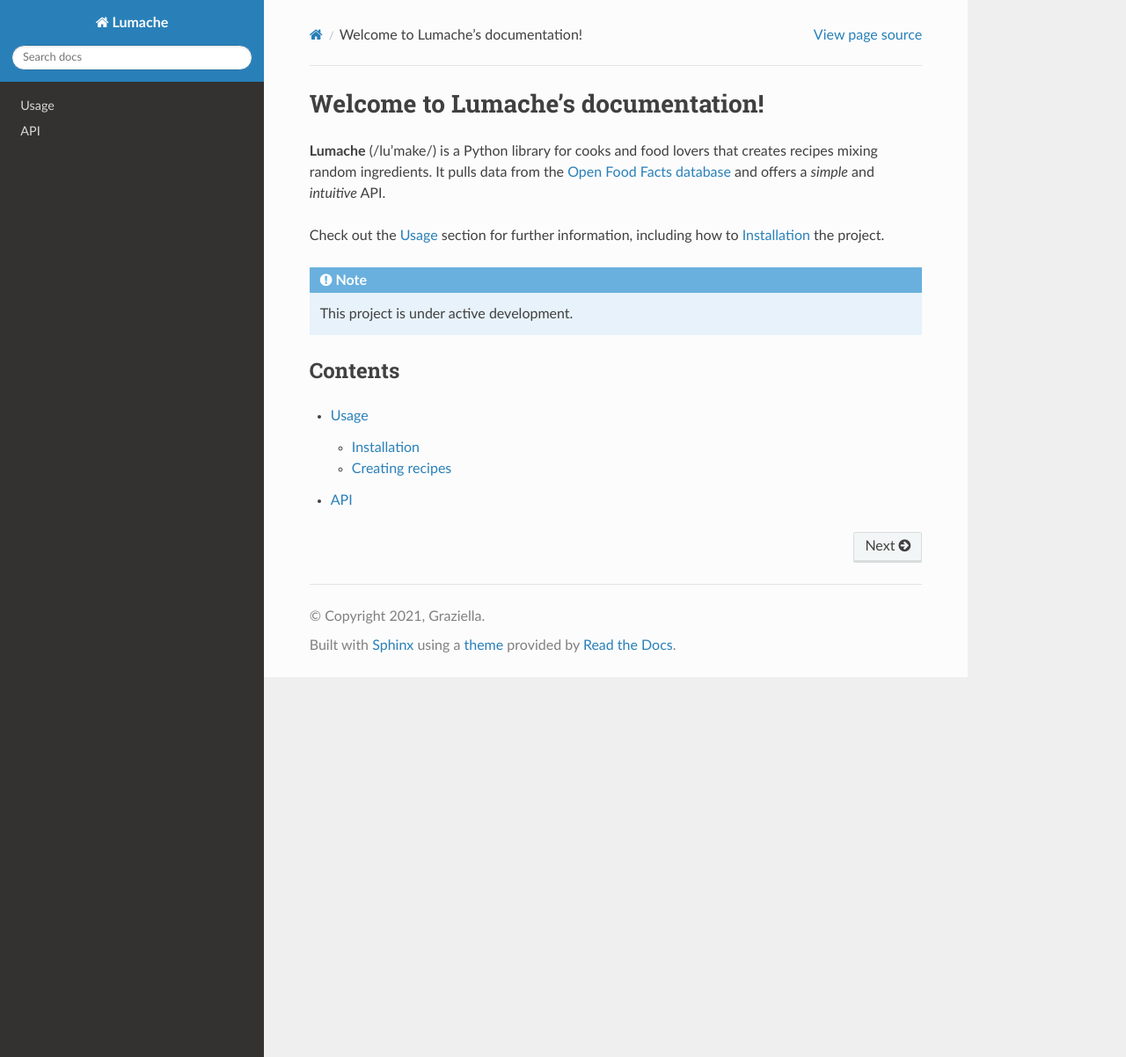
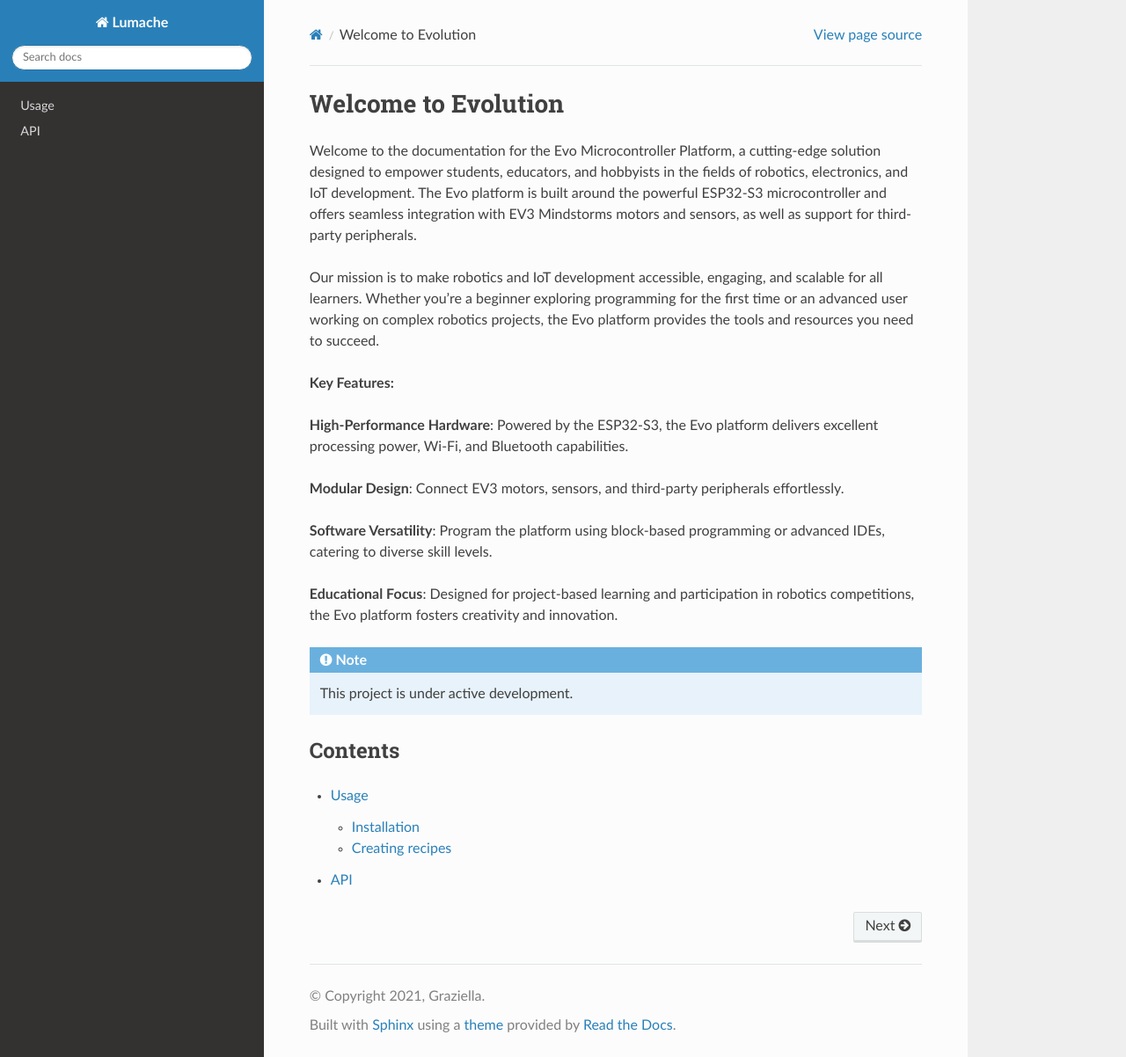
Before and after one commit to ljk1331ljk/EVO-arduino, a Sphinx documentation site: the page built from docs/source/index.rst, in a window 1280 px wide and 1202 px high. Shown: the whole window at 88% size. Built offline with Sphinx 7.4.7 and the Read the Docs theme 3.1.0, drawn with Linux system fonts in a browser that asks for light colours.

Commit message:
updated index.rst with content

```diff
--- a/docs/source/index.rst
+++ b/docs/source/index.rst
@@ -1,13 +1,20 @@
-Welcome to Lumache's documentation!
+Welcome to Evolution
 ===================================
 
-**Lumache** (/lu'make/) is a Python library for cooks and food lovers
-that creates recipes mixing random ingredients.
-It pulls data from the `Open Food Facts database <https://world.openfoodfacts.org/>`_
-and offers a *simple* and *intuitive* API.
 
-Check out the :doc:`usage` section for further information, including
-how to :ref:`installation` the project.
+Welcome to the documentation for the Evo Microcontroller Platform, a cutting-edge solution designed to empower students, educators, and hobbyists in the fields of robotics, electronics, and IoT development. The Evo platform is built around the powerful ESP32-S3 microcontroller and offers seamless integration with EV3 Mindstorms motors and sensors, as well as support for third-party peripherals.
+
+Our mission is to make robotics and IoT development accessible, engaging, and scalable for all learners. Whether you’re a beginner exploring programming for the first time or an advanced user working on complex robotics projects, the Evo platform provides the tools and resources you need to succeed.
+
+**Key Features:**
+
+**High-Performance Hardware**: Powered by the ESP32-S3, the Evo platform delivers excellent processing power, Wi-Fi, and Bluetooth capabilities.
+
+**Modular Design**: Connect EV3 motors, sensors, and third-party peripherals effortlessly.
+
+**Software Versatility**: Program the platform using block-based programming or advanced IDEs, catering to diverse skill levels.
+
+**Educational Focus**: Designed for project-based learning and participation in robotics competitions, the Evo platform fosters creativity and innovation.
 
 .. note::
 
```
